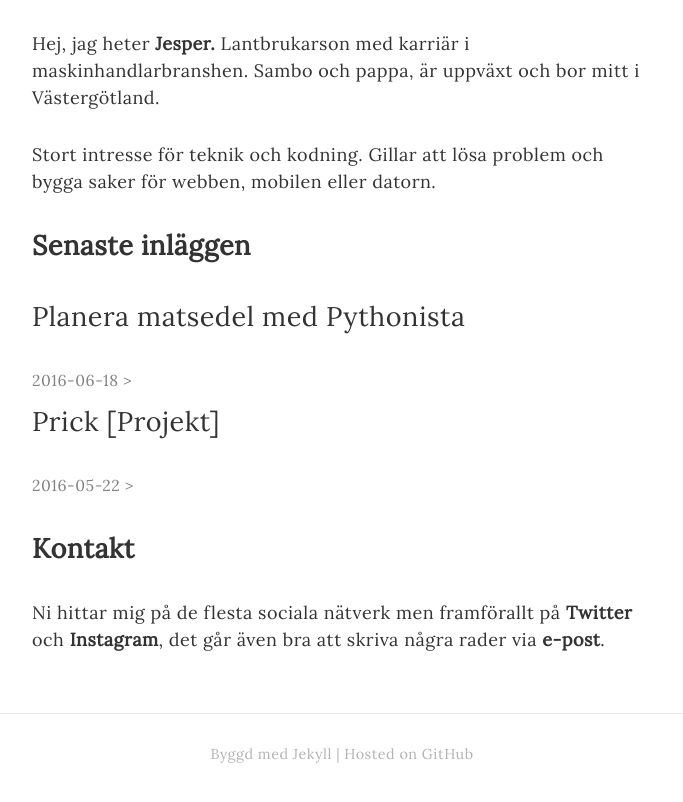
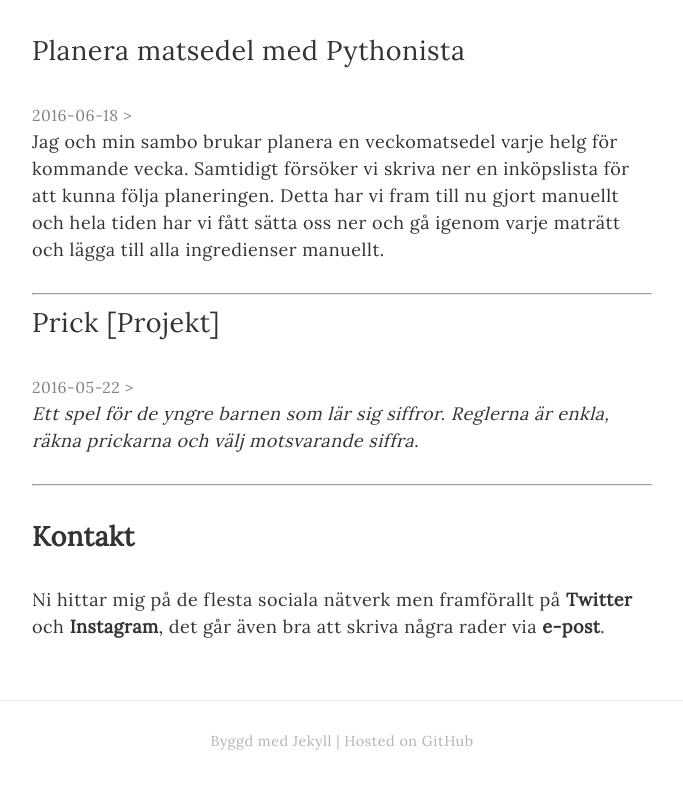
Before and after one commit to jesperpsvensson/jesperpsvensson.github.io, a Jekyll site: the page built from index.html, in a window 1280 px wide. Shown: the top 802 px of the page, without its empty margins (298-981 px from the left). Built offline with Jekyll 4.4.1, drawn with Linux system fonts in a browser that asks for light colours.

Commit message:
ändrat index.html

```diff
--- a/index.html
+++ b/index.html
@@ -4,17 +4,13 @@
 
 <div class="home">
 
-  <p>Hej, jag heter <span class="bold">Jesper.</span> Lantbrukarson med karriär i maskinhandlarbranshen. Sambo och pappa, är uppväxt och bor mitt i Västergötland.</p>
-  <p>
-    Stort intresse för teknik och kodning. Gillar att lösa problem och bygga saker för webben, mobilen eller datorn.
-  </p>
-
-  <h2 class="bold marginTop">Senaste inläggen</h2>
   <ul class="post-list">
     {% for post in site.posts %}
       <li>
         <a class="post-link" href="{{ post.url | prepend: site.baseurl }}"><h2>{{ post.title }}</h2></a>
         <span class="post-meta">{{ post.date | date: "%Y-%m-%d" }} > </span>
+        {{ post.excerpt }}
+        <hr>
       </li>
     {% endfor %}
   </ul>
```
